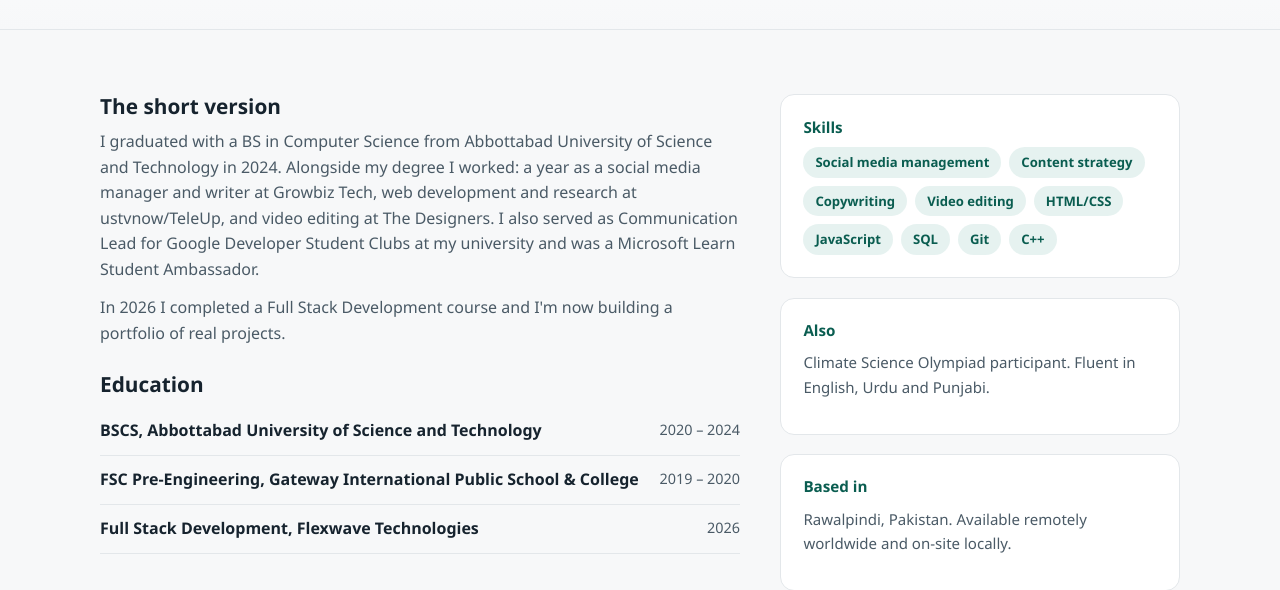
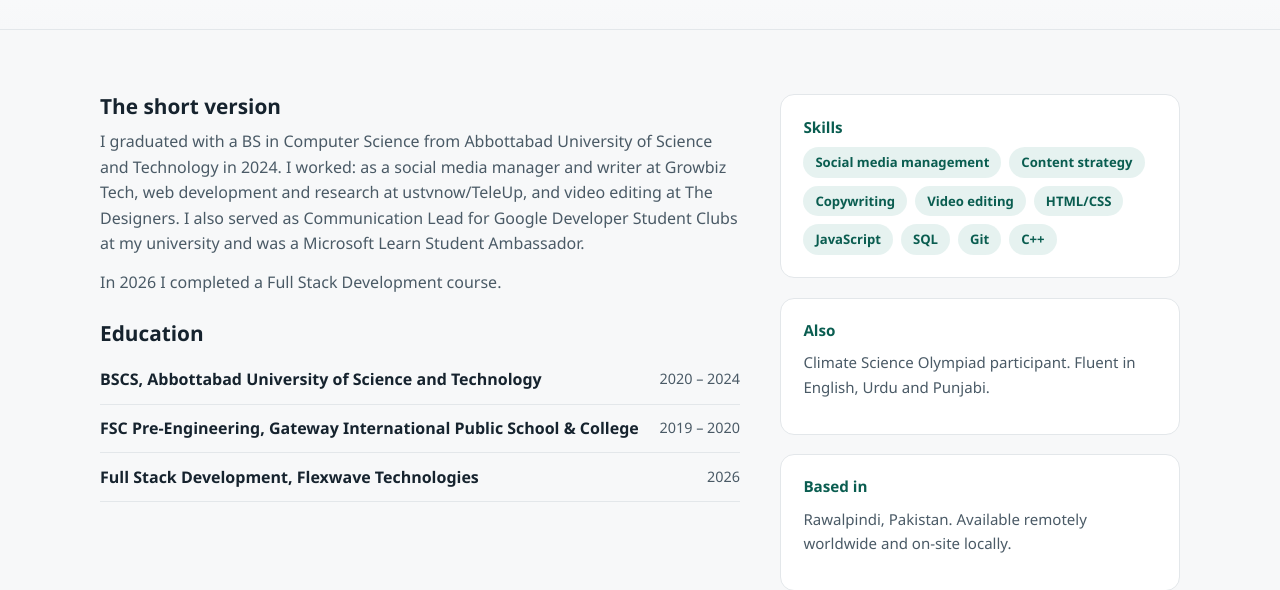
Before and after one commit to rafaqatmuhammadaown537/portfolio, a plain HTML site: page about.html in a window 1280 px wide. Shown: the part 231-821 px from the top of the page. Drawn offline with Linux system fonts and the light colour scheme.

Commit message:
Tighten the About page further

```diff
--- a/about.html
+++ b/about.html
@@ -35,8 +35,8 @@
       <div class="container split">
         <div class="split__main">
           <h2>The short version</h2>
-          <p>I graduated with a BS in Computer Science from Abbottabad University of Science and Technology in 2024. Alongside my degree I worked: a year as a social media manager and writer at Growbiz Tech, web development and research at ustvnow/TeleUp, and video editing at The Designers. I also served as Communication Lead for Google Developer Student Clubs at my university and was a Microsoft Learn Student Ambassador.</p>
-          <p>In 2026 I completed a Full Stack Development course and I'm now building a portfolio of real projects.</p>
+          <p>I graduated with a BS in Computer Science from Abbottabad University of Science and Technology in 2024. I worked: as a social media manager and writer at Growbiz Tech, web development and research at ustvnow/TeleUp, and video editing at The Designers. I also served as Communication Lead for Google Developer Student Clubs at my university and was a Microsoft Learn Student Ambassador.</p>
+          <p>In 2026 I completed a Full Stack Development course.</p>
           <h2>Education</h2>
           <ul class="timeline">
             <li><strong>BSCS, Abbottabad University of Science and Technology</strong><span>2020 – 2024</span></li>
```
